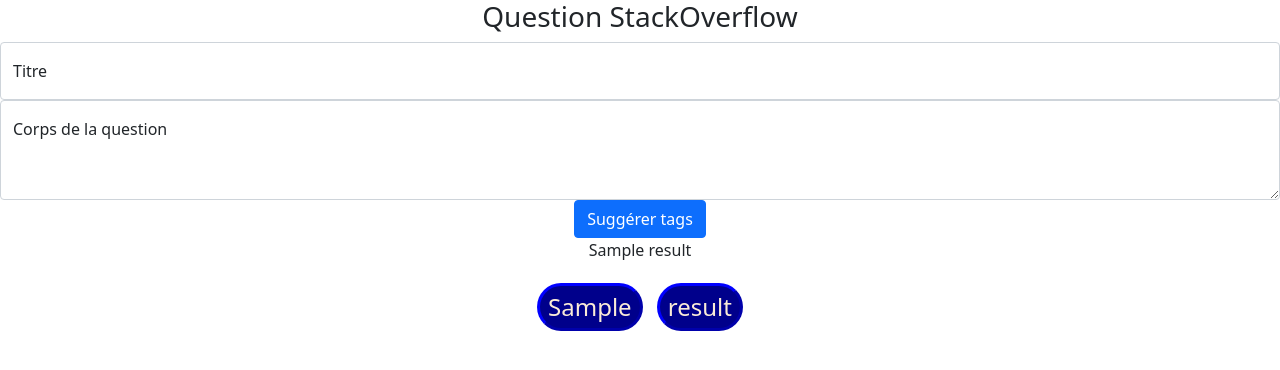
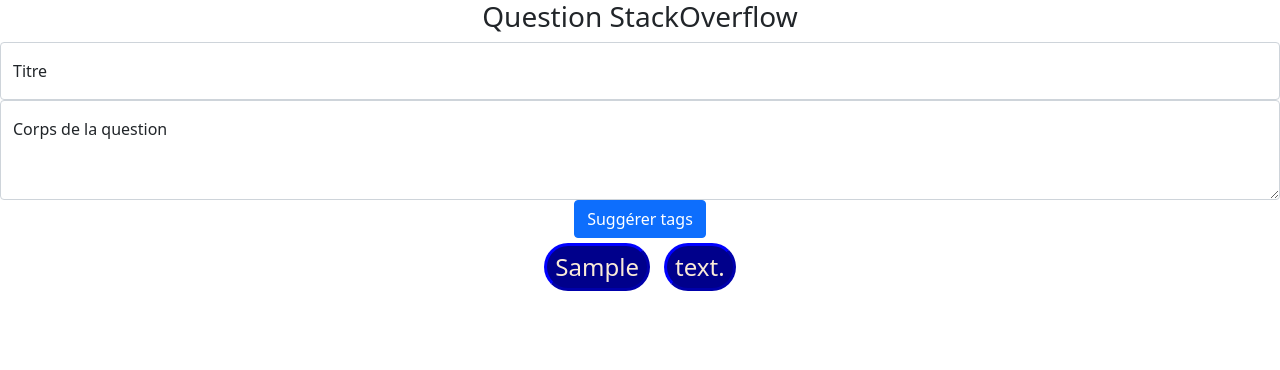
Before and after one commit to jayma-bro/deploy-projet5, a Flask app: template templates/index.html in a window 1280 px wide. Shown: the top 370 px of the page. Run offline with Flask 2, Linux system fonts and the light colour scheme; the template is opened without the code that fills it: most values are stand-ins (such as "Sample title", 1, 10 or a date in 2020).

Commit message:
correction en local

```diff
--- a/app.py
+++ b/app.py
@@ -7,11 +7,11 @@
 
 @app.route("/")
 def index():
-	return render_template("index.html", context='rien')
+	return render_template("index.html", context= 'rien')
 
 @app.route("/submit", methods=['POST', 'GET'])
 def greeter():
-	return render_template("index.html", context=model.predict(request.form['title'], request.form['body']))  # type: ignore
+	return render_template("index.html", context = model.predict(request.form['title'], request.form['body']))  # type: ignore
 
 if __name__ == "__main__":
     app.run(debug=True)
--- a/model.py
+++ b/model.py
@@ -8,7 +8,7 @@
 class Model:
     def predict(self, title: str, body: str):
         words: str = self.post_to_words(self.clean_html_body(body) + ' ' + title)
-        return {"result": words}
+        return words
 
     def post_to_words(self, post_text: str, stopwords_lem=True) -> str:
         # 2. Remove non-letters
--- a/static/css/main.css
+++ b/static/css/main.css
@@ -8,3 +8,7 @@
     color: antiquewhite;
     margin: 5px;
 }
+.tags:hover {
+    background-color: dodgerblue;
+    border-color: aqua;
+}
--- a/templates/index.html
+++ b/templates/index.html
@@ -18,11 +18,12 @@
                 <textarea class="form-control" placeholder="Corps de la question" name="body" id="body" style="height: 100px"></textarea>
                 <label for="body">Corps de la question</label>
             </div>
-            <button type="submit" class="btn btn-primary">Suggérer tags</button>
-            <p>{{ context['result'] }}</p>
-            {%for tag in context['result'].split()%}
-                <button class="tags" type="button">{{tag}}</button>
-            {%endfor%}
+            <button type="submit" class="btn btn-primary">Suggérer tags</button><br>
+            {% if context != 'rien' %}
+                {%for tag in context.split()%}
+                    <button class="tags" type="button">{{tag}}</button>
+                {%endfor%}
+            {%endif%}
         </form>
     </div>
     <script src="https://cdn.jsdelivr.net/npm/bootstrap@5.1.3/dist/js/bootstrap.bundle.min.js" integrity="sha384-ka7Sk0Gln4gmtz2MlQnikT1wXgYsOg+OMhuP+IlRH9sENBO0LRn5q+8nbTov4+1p" crossorigin="anonymous"></script>
```
